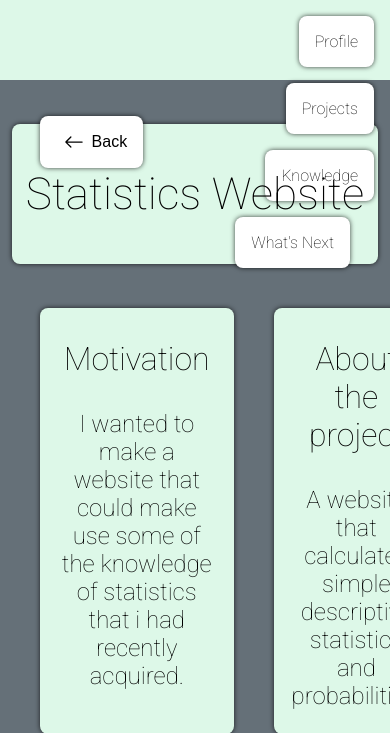
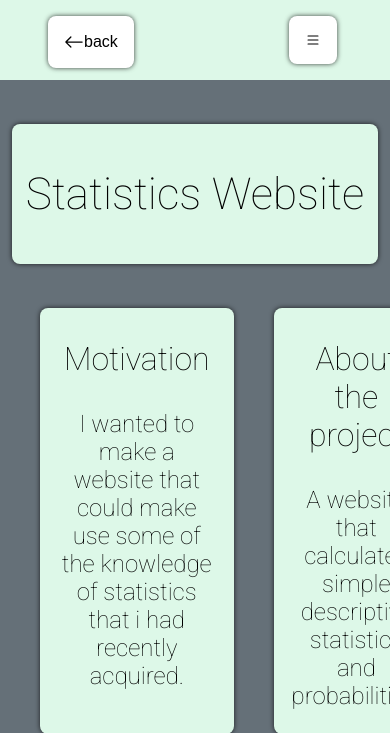
Before and after one commit to TheophilusNenhanga/FlaskPortfolioWebsite, a Flask app: page /projects/stats in a window 390 px wide. Shown: the top 733 px of the page. Run offline with Flask 3, Linux system fonts and the light colour scheme.

Commit message:
Removed Database
* Removed Database - Using a list with Repository class now.
* Added hamburger menu on smaller screen sizes.

```diff
--- a/Portfolio/main/util.py
+++ b/Portfolio/main/util.py
@@ -3,12 +3,15 @@ class Repository:
     Using this class because I can't figure out how to use the gitHub api
     """
 
-    def __init__(self, name, motivation, about, languages, skills):
+    def __init__(self, name, motivation, about, languages, skills, date, link, learn_more):
         self.name = name
         self.motivation = motivation
         self.about = about
         self.languages = languages
         self.skills = skills
+        self.date = date
+        self.link = link
+        self.learn_more = learn_more
 
 
 python_game = Repository(
@@ -17,7 +20,10 @@ python_game = Repository(
     "and make a text based experience.",
     "This is a text based adventure game made with python using object oriented principles.",
     ["Python"],
-    ["Object Oriented Programming", "Small Scale Project Management"]
+    ["Object Oriented Programming", "Small Scale Project Management"],
+    "December 2020",
+    "https://github.com/TeeEnnEnn/Text-Based-Adventure-Game",
+    "/projects/python-game"
 )
 
 java_game = Repository(
@@ -25,7 +31,10 @@ java_game = Repository(
     "After having learnt Java I decided to work on this project as a way to reinforce my java skills.",
     "This is a text based adventure game made with Java using object oriented principles.",
     ["Java"],
-    ["Translation (Python -> Java)", "Small Scale Project Management"]
+    ["Translation (Python -> Java)", "Small Scale Project Management"],
+    "October 2022",
+    "https://github.com/TeeEnnEnn/Java-Text-Based-Game",
+    "/projects/java-game"
 )
 
 stats_site = Repository("Statistics Website",
@@ -33,13 +42,20 @@ stats_site = Repository("Statistics Website",
                         "had recently acquired.",
                         "A website that calculates simple descriptive statistics and probabilities.",
                         ["Python", "HTML", "CSS", "JavaScript"],
-                        ["Use of Numpy", "Use of Scipy", "Web Design"])
+                        ["Use of Numpy", "Use of Scipy", "Web Design"],
+                        "June 2023",
+                        "https://github.com/TeeEnnEnn/StatisticsWebsiteClone",
+                        "/projects/stats"
+                        )
 
 portfolio = Repository("Portfolio Website",
                        "I wanted to create a website to display what i have worked on and what i am capable of.",
                        "A simple portfolio website built with flask",
                        ["Python", "HTML", "CSS", "JavaScript"],
-                       ["Web Design"]
+                       ["Web Design"],
+                       "July 2023",
+                       "https://github.com/TeeEnnEnn/PortfolioWebsite",
+                       "/projects/portfolio"
                        )
 
 store_management = Repository("Store Management System",
@@ -48,5 +64,10 @@ store_management = Repository("Store Management System",
                               "This is a store management system. The store has different employees and tasks that "
                               "are all managed by the system using databases",
                               ["Java"],
-                              ["SQL Querying"]
+                              ["SQL Querying"],
+                              "August 2023",
+                              "https://github.com/TeeEnnEnn/MCD-SCHEDULING",
+                              "/projects/store-management"
                               )
+
+repositories = (python_game, java_game, stats_site, portfolio, store_management)
--- a/Portfolio/main/views.py
+++ b/Portfolio/main/views.py
@@ -1,8 +1,8 @@
 from flask import Blueprint, render_template, send_file
 # from flask import abort
 
-from Portfolio.main.models import Project
-from Portfolio.main.util import Repository, python_game, java_game, stats_site, store_management, portfolio
+from Portfolio.main.util import Repository, python_game, java_game, stats_site, store_management, portfolio, \
+    repositories
 
 main = Blueprint("main", __name__)
 
@@ -24,8 +24,7 @@ def allowed_file(filename: str):
 
 @main.route("/", methods=["GET", "POST"])
 def home():
-    project_db = Project.query.all()
-    return render_template("home.html", projects=project_db, strengths=strengths, languages=programming_languages)
+    return render_template("home.html", projects=repositories, strengths=strengths, languages=programming_languages)
 
 
 def create_project_route(repository: Repository, template_name):
--- a/Portfolio/static/index.js
+++ b/Portfolio/static/index.js
@@ -1,9 +1,16 @@
-
-
 // Back to Top Button
 document.addEventListener("DOMContentLoaded", function () {
-    document.getElementById('backToTopButton').addEventListener('click', function () {
+    document.getElementById("backToTopButton").addEventListener("click", function () {
         window.scrollTo({top: 0, behavior: 'smooth'});
+    });
+
+    document.getElementById("hamburger-button").addEventListener("click", function (){
+       const hamburgerFlyout = document.getElementById("hamburger-flyout");
+       if (hamburgerFlyout.classList.contains("invisible")){
+           hamburgerFlyout.classList.remove("invisible")
+       }else{
+           hamburgerFlyout.classList.add("invisible")
+       }
     });
 });
 
@@ -17,7 +24,7 @@ document.addEventListener("DOMContentLoaded", function () {
             let sliderPosition = slider.getBoundingClientRect();
             let windowHeight = window.innerHeight;
 
-            if (sliderPosition.top >= - 50 && sliderPosition.bottom <= windowHeight + 50) {
+            if (sliderPosition.top >= -50 && sliderPosition.bottom <= windowHeight + 50) {
                 slider.classList.add("active");
             } // else{slider.classList.remove("active")}
         });
@@ -42,6 +49,6 @@ window.addEventListener('resize', checkScreenSize);
 checkScreenSize();
 
 
-function goBack(){
+function goBack() {
     window.history.back();
 }
--- a/Portfolio/static/styles.css
+++ b/Portfolio/static/styles.css
@@ -43,7 +43,7 @@
 }
 
 /* START Header */
-.down-arrow{
+.down-arrow {
 	display: grid;
 	grid-template-columns: 1fr;
 	align-items: center;
@@ -53,11 +53,11 @@
 	animation-delay: 4s;
 }
 
-.down-arrow:hover{
+.down-arrow:hover {
 	animation-play-state: paused;
 }
 
-.down-arrow svg{
+.down-arrow svg {
 	width: 28px;
 	height: 28px;
 	color: white;
@@ -67,21 +67,19 @@
 }
 
 @keyframes bounce {
-	0%{
+	0% {
 		transform: translateY(0px);
 	}
-	25%{
+	25% {
 		transform: translateY(4px);
 	}
-	75%{
+	75% {
 		transform: translateY(-4px);
 	}
-	100%{
+	100% {
 		transform: translateY(0px);
 	}
 }
-
-
 
 .main-header {
 	height: 100vh;
@@ -131,7 +129,7 @@ h3.main-text {
 	flex-direction: column;
 }
 
-.navbar-list-item{
+.navbar-list-item {
 	padding: 0.5em;
 	margin: 1em 1em;
 	font-size: 1.75em;
@@ -262,7 +260,7 @@ h3.main-text {
 	grid-template-columns: 1fr 1fr;
 }
 
-.download-grid{
+.download-grid {
 	grid-template-columns: 4fr 1fr;
 	justify-items: end;
 	align-items: center;
@@ -305,9 +303,13 @@ a:visited {
 	text-decoration: none;
 }
 
+#projects {}
+
 a {
 	color: black;
 }
+
+a.banner-list-button {}
 
 /* START Footer */
 footer {
@@ -456,29 +458,32 @@ footer {
 	background-color: var(--pill-colour);
 	width: 100%;
 	height: 5em;
-	display: grid;
-	grid-template-columns: 1fr 1fr;
-	align-items: center;
-	align-content: space-between;
+	display: flex;
+	/* align-items: center; */
+	flex-direction: row;
+	justify-content: space-between;
 }
 
 .banner-button {
-	display: grid;
+	display: flex;
 	align-items: center;
 	justify-items: center;
-	grid-template-columns: 1fr 1fr;
-
 	font-size: 1em;
 	padding: 1em;
 	margin-top: 1em;
-	margin-left: 2.5em;
-	margin-right: 1em;
+	margin-left: 3em;
+	margin-right: 3.3em;
 	background-color: white;
 	border-radius: var(--border-radius);
 	border: none;
 	box-shadow: var(--pill-shadow);
 	width: fit-content;
 	cursor: pointer;
+	justify-content: space-between;
+	height: fit-content;
+}
+
+#hamburger-button {
 }
 
 .banner-button:hover {
@@ -490,7 +495,7 @@ footer {
 }
 
 
-.banner-list-button{
+.banner-list-button {
 	display: inline-block;
 	padding: 1em;
 	margin-top: 1em;
@@ -504,6 +509,8 @@ footer {
 	font-weight: var(--font-weight);
 }
 
+a.banner-list-button {}
+
 .banner-list-button:hover {
 	box-shadow: 0 0 30px rgba(206, 186, 77, 0.75);
 }
@@ -511,6 +518,47 @@ footer {
 #firstBannerItem {
 	margin-right: 2.5em;
 }
+
+.hamburger-menu {
+	display: none;
+}
+
+.visible {
+	display: block;
+}
+
+.invisible {
+	display: none;
+}
+
+.hamburger-flyout:hover {
+}
+
+.flyout-list {
+	display: flex;
+	flex-direction: column;
+	z-index: 1;
+	position: relative;
+	top: 3em;
+	background-color: var(--pill-colour);
+	border-radius: var(--border-radius);
+	border: 2px solid var(--background-colour);
+	padding: 0 0 1em;
+	margin-right: 0.33em;
+	flex-wrap: nowrap;
+}
+
+@media screen and (max-width: 1000px) {
+	.banner-list {
+		display: none;
+	}
+
+	.hamburger-menu {
+		display: flex;
+		flex-direction: column;
+	}
+}
+
 
 @media screen and (max-width: 300px) {
 	.main-header {
--- a/Portfolio/templates/project_base.html
+++ b/Portfolio/templates/project_base.html
@@ -9,7 +9,7 @@
             <path fill-rule="evenodd"
                   d="M15 8a.5.5 0 0 0-.5-.5H2.707l3.147-3.146a.5.5 0 1 0-.708-.708l-4 4a.5.5 0 0 0 0 .708l4 4a.5.5 0 0 0 .708-.708L2.707 8.5H14.5A.5.5 0 0 0 15 8z"/>
         </svg>
-        Back
+        <text>back</text><!--I am using this so I can use space around within the button -->
     </button>
 
     <div class="banner-list">
@@ -18,6 +18,27 @@
         <a href="/#knowledge" class="banner-list-button">Knowledge</a>
         <a href="/#next" id="firstBannerItem" class="banner-list-button">What's Next</a>
     </div>
+
+    <div class="hamburger-menu">
+        <button class="banner-button" type="button" id="hamburger-button">
+            <svg xmlns="http://www.w3.org/2000/svg" width="16" height="16" fill="currentColor" class="bi bi-list"
+                 viewBox="0 0 16 16">
+                <path fill-rule="evenodd"
+                      d="M2.5 12a.5.5 0 0 1 .5-.5h10a.5.5 0 0 1 0 1H3a.5.5 0 0 1-.5-.5zm0-4a.5.5 0 0 1 .5-.5h10a.5.5 0 0 1 0 1H3a.5.5 0 0 1-.5-.5zm0-4a.5.5 0 0 1 .5-.5h10a.5.5 0 0 1 0 1H3a.5.5 0 0 1-.5-.5z"/>
+            </svg>
+        </button>
+        <div class="hamburger-flyout invisible" id="hamburger-flyout">
+            <div class="flyout-list">
+                <a href="/#profile" class="banner-list-button">Profile</a>
+                <a href="/#projects" id="projects" class="banner-list-button">Projects</a>
+                <a href="/#knowledge" class="banner-list-button">Knowledge</a>
+                <a href="/#next" class="banner-list-button">What's Next</a>
+            </div>
+
+        </div>
+    </div>
+
+
 </div>
 
 <div class="heading-pill">
```
Also changed, not shown: Portfolio/__init__.py (+0 -21 lines), Portfolio/main/models.py (deleted, +0 -54 lines), Portfolio/templates/home.html (+6 -8 lines), instance/projects.db, 1 other file.
